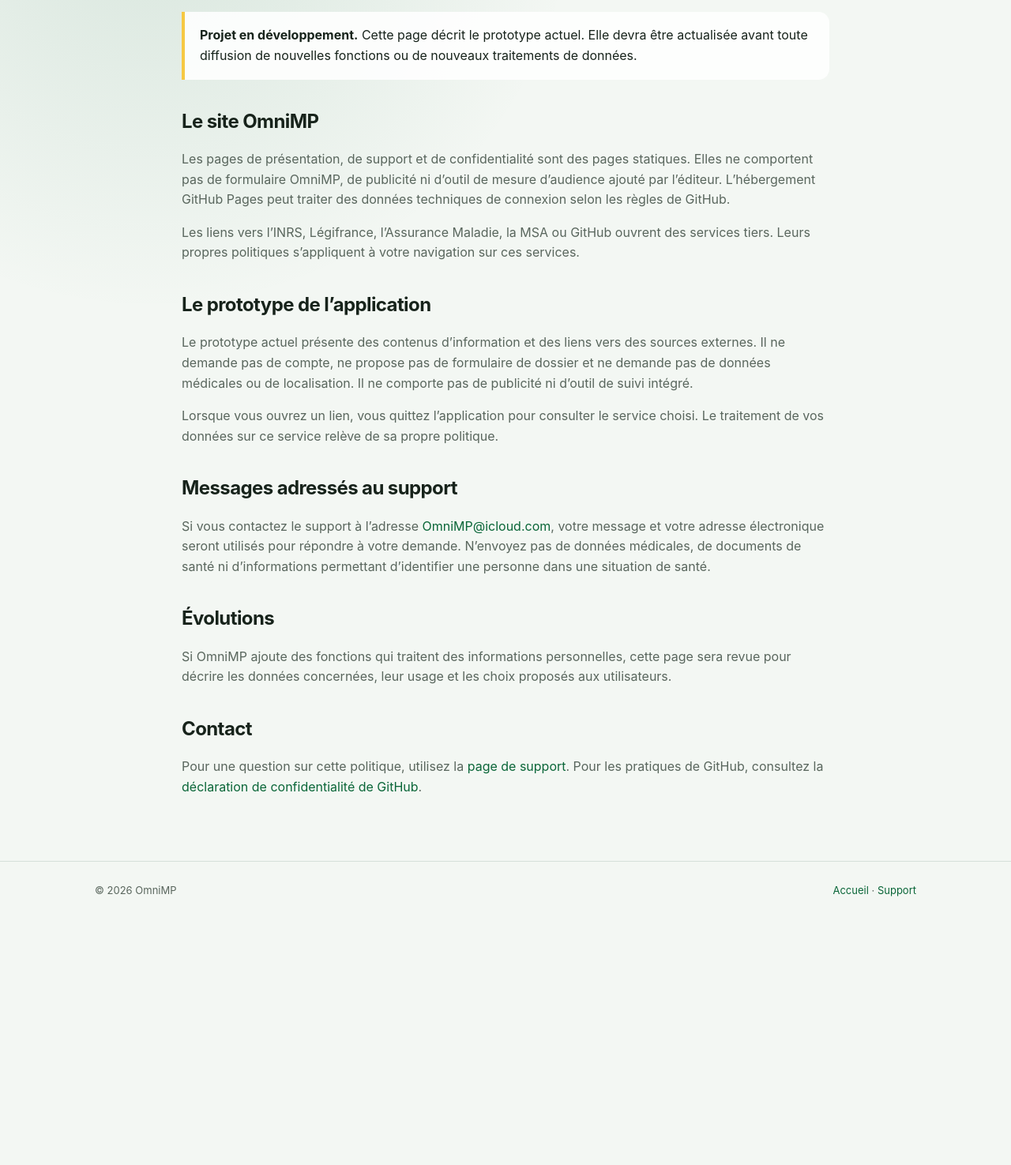
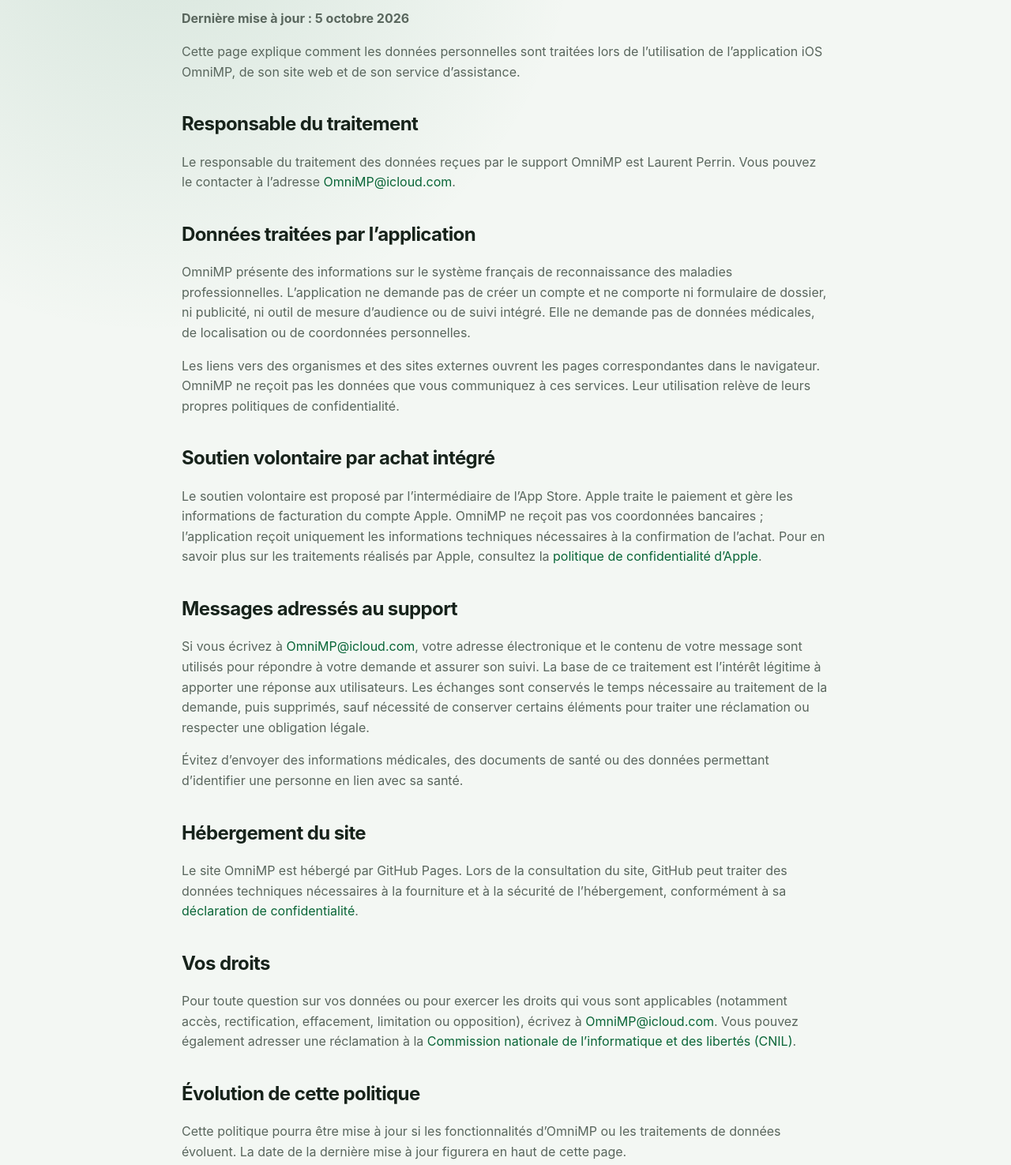
Before and after one commit to laurperrin-apps/OmniMP-site, a plain HTML site: page privacy.html in a window 1280 px wide. Shown: the part 220-1695 px from the top of the page at 79% size. Before the commit the page ends 1393 px from the top, so only its background shows below. Drawn offline with Linux system fonts and the light colour scheme.

Commit message:
Add files via upload

```diff
--- a/privacy.html
+++ b/privacy.html
@@ -3,9 +3,9 @@
 <head>
   <meta charset="utf-8">
   <meta name="viewport" content="width=device-width, initial-scale=1">
-  <meta name="description" content="Politique de confidentialité du site et du prototype OmniMP.">
+  <meta name="description" content="Politique de confidentialité de l’application OmniMP et de son site web.">
   <meta name="theme-color" content="#0a6638">
-  <title>Confidentialité - OmniMP</title>
+  <title>Politique de confidentialité - OmniMP</title>
   <link rel="stylesheet" href="styles.css">
 </head>
 <body>
@@ -23,24 +23,34 @@
 <main class="content">
   <p class="eyebrow">OmniMP</p>
   <h1>Politique de confidentialité</h1>
-  <div class="notice"><strong>Projet en développement.</strong> Cette page décrit le prototype actuel. Elle devra être actualisée avant toute diffusion de nouvelles fonctions ou de nouveaux traitements de données.</div>
+  <p><strong>Dernière mise à jour : 5 octobre 2026</strong></p>
+  <p>Cette page explique comment les données personnelles sont traitées lors de l’utilisation de l’application iOS OmniMP, de son site web et de son service d’assistance.</p>
 
-  <h2>Le site OmniMP</h2>
-  <p>Les pages de présentation, de support et de confidentialité sont des pages statiques. Elles ne comportent pas de formulaire OmniMP, de publicité ni d’outil de mesure d’audience ajouté par l’éditeur. L’hébergement GitHub Pages peut traiter des données techniques de connexion selon les règles de GitHub.</p>
-  <p>Les liens vers l’INRS, Légifrance, l’Assurance Maladie, la MSA ou GitHub ouvrent des services tiers. Leurs propres politiques s’appliquent à votre navigation sur ces services.</p>
+  <h2>Responsable du traitement</h2>
+  <p>Le responsable du traitement des données reçues par le support OmniMP est Laurent Perrin. Vous pouvez le contacter à l’adresse <a href="mailto:OmniMP@icloud.com">OmniMP@icloud.com</a>.</p>
 
-  <h2>Le prototype de l’application</h2>
-  <p>Le prototype actuel présente des contenus d’information et des liens vers des sources externes. Il ne demande pas de compte, ne propose pas de formulaire de dossier et ne demande pas de données médicales ou de localisation. Il ne comporte pas de publicité ni d’outil de suivi intégré.</p>
-  <p>Lorsque vous ouvrez un lien, vous quittez l’application pour consulter le service choisi. Le traitement de vos données sur ce service relève de sa propre politique.</p>
+  <h2>Données traitées par l’application</h2>
+  <p>OmniMP présente des informations sur le système français de reconnaissance des maladies professionnelles. L’application ne demande pas de créer un compte et ne comporte ni formulaire de dossier, ni publicité, ni outil de mesure d’audience ou de suivi intégré. Elle ne demande pas de données médicales, de localisation ou de coordonnées personnelles.</p>
+  <p>Les liens vers des organismes et des sites externes ouvrent les pages correspondantes dans le navigateur. OmniMP ne reçoit pas les données que vous communiquez à ces services. Leur utilisation relève de leurs propres politiques de confidentialité.</p>
+
+  <h2>Soutien volontaire par achat intégré</h2>
+  <p>Le soutien volontaire est proposé par l’intermédiaire de l’App Store. Apple traite le paiement et gère les informations de facturation du compte Apple. OmniMP ne reçoit pas vos coordonnées bancaires ; l’application reçoit uniquement les informations techniques nécessaires à la confirmation de l’achat. Pour en savoir plus sur les traitements réalisés par Apple, consultez la <a href="https://www.apple.com/legal/privacy/" rel="noopener noreferrer">politique de confidentialité d’Apple</a>.</p>
 
   <h2>Messages adressés au support</h2>
-  <p>Si vous contactez le support à l’adresse <a href="mailto:OmniMP@icloud.com">OmniMP@icloud.com</a>, votre message et votre adresse électronique seront utilisés pour répondre à votre demande. N’envoyez pas de données médicales, de documents de santé ni d’informations permettant d’identifier une personne dans une situation de santé.</p>
+  <p>Si vous écrivez à <a href="mailto:OmniMP@icloud.com">OmniMP@icloud.com</a>, votre adresse électronique et le contenu de votre message sont utilisés pour répondre à votre demande et assurer son suivi. La base de ce traitement est l’intérêt légitime à apporter une réponse aux utilisateurs. Les échanges sont conservés le temps nécessaire au traitement de la demande, puis supprimés, sauf nécessité de conserver certains éléments pour traiter une réclamation ou respecter une obligation légale.</p>
+  <p>Évitez d’envoyer des informations médicales, des documents de santé ou des données permettant d’identifier une personne en lien avec sa santé.</p>
 
-  <h2>Évolutions</h2>
-  <p>Si OmniMP ajoute des fonctions qui traitent des informations personnelles, cette page sera revue pour décrire les données concernées, leur usage et les choix proposés aux utilisateurs.</p>
+  <h2>Hébergement du site</h2>
+  <p>Le site OmniMP est hébergé par GitHub Pages. Lors de la consultation du site, GitHub peut traiter des données techniques nécessaires à la fourniture et à la sécurité de l’hébergement, conformément à sa <a href="https://docs.github.com/en/site-policy/privacy-policies/github-privacy-statement" rel="noopener noreferrer">déclaration de confidentialité</a>.</p>
+
+  <h2>Vos droits</h2>
+  <p>Pour toute question sur vos données ou pour exercer les droits qui vous sont applicables (notamment accès, rectification, effacement, limitation ou opposition), écrivez à <a href="mailto:OmniMP@icloud.com">OmniMP@icloud.com</a>. Vous pouvez également adresser une réclamation à la <a href="https://www.cnil.fr/fr/adresser-une-plainte" rel="noopener noreferrer">Commission nationale de l’informatique et des libertés (CNIL)</a>.</p>
+
+  <h2>Évolution de cette politique</h2>
+  <p>Cette politique pourra être mise à jour si les fonctionnalités d’OmniMP ou les traitements de données évoluent. La date de la dernière mise à jour figurera en haut de cette page.</p>
 
   <h2>Contact</h2>
-  <p>Pour une question sur cette politique, utilisez la <a href="support.html">page de support</a>. Pour les pratiques de GitHub, consultez la <a href="https://docs.github.com/en/site-policy/privacy-policies/github-privacy-statement" rel="noopener noreferrer">déclaration de confidentialité de GitHub</a>.</p>
+  <p>Pour toute question concernant cette politique, contactez le support à <a href="mailto:OmniMP@icloud.com">OmniMP@icloud.com</a> ou consultez la <a href="support.html">page de support</a>.</p>
 </main>
 
 <footer>
```
